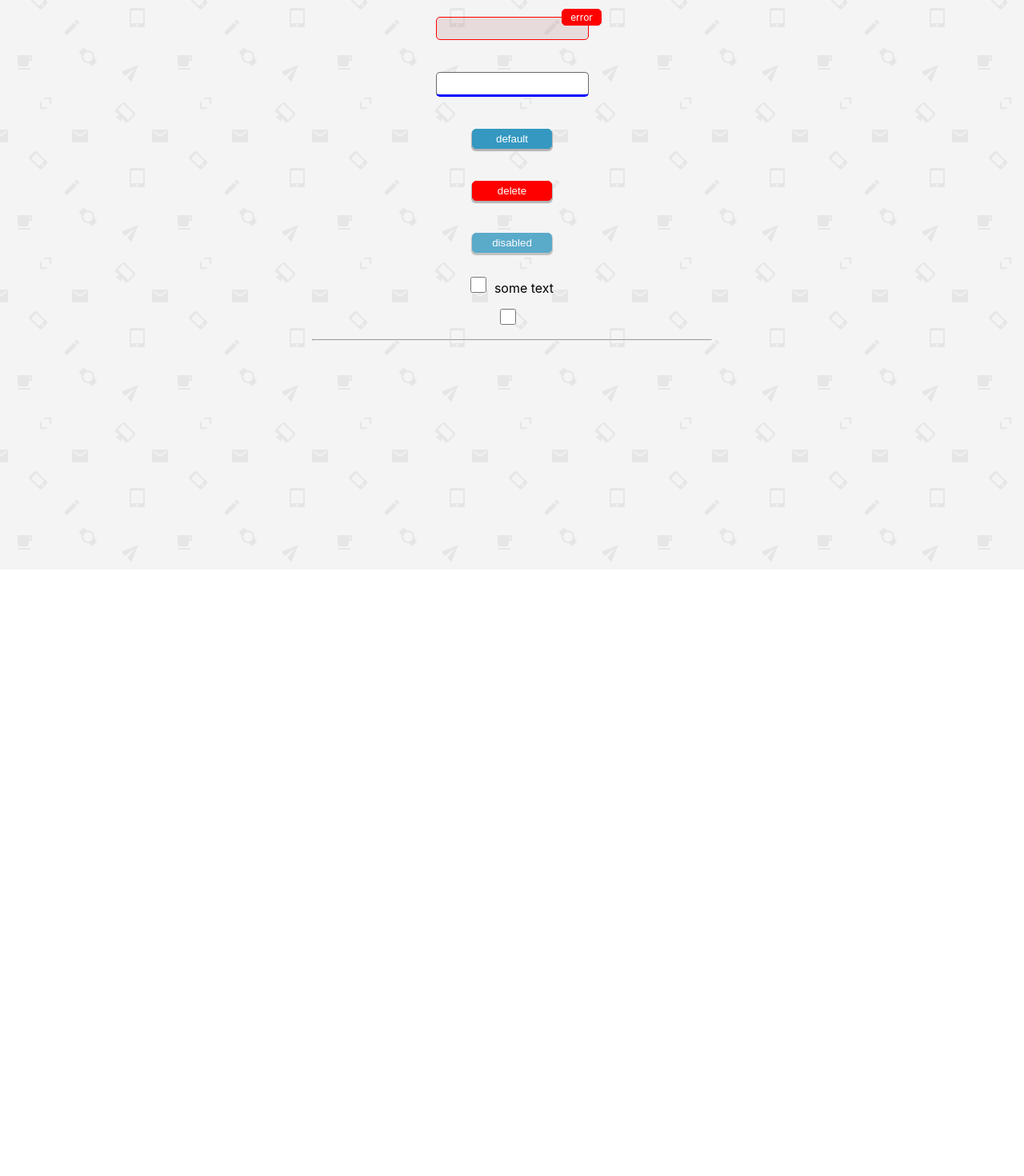
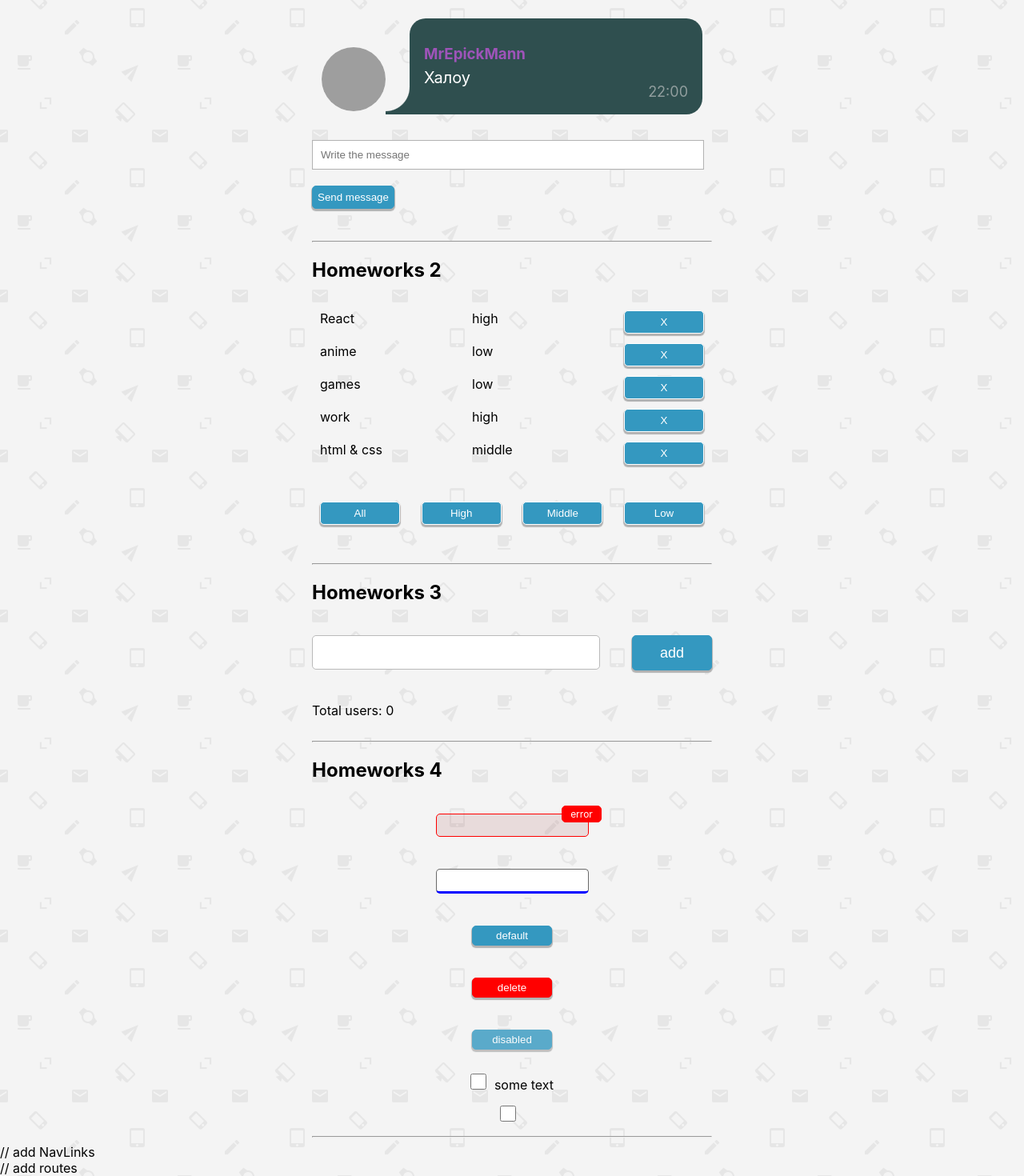
Before and after one commit to aivan3d66/tasksFromIgnat, a React (Create React App) app in the folder my-app/: page / in a window 1280 px wide. Shown: the part 88-1558 px from the top of the page at 80% size. Before the commit the page ends 800 px from the top, so only its background shows below. Built offline with nearby package versions, Linux system fonts and the light colour scheme; grey boxes are pictures that could not be loaded.

Commit message:
add all tasks import

```diff
--- a/my-app/src/p1-main/m1-ui/u1-app/App.tsx
+++ b/my-app/src/p1-main/m1-ui/u1-app/App.tsx
@@ -1,20 +1,21 @@
 import React from 'react'
 import s from './App.module.css'
-// import HW1 from '../../../p2-homeworks/h1/HW1'
-// import HW2 from '../../../p2-homeworks/h2/HW2'
-// import HW3 from '../../../p2-homeworks/h3/HW3'
+import HW1 from '../../../p2-homeworks/h1/HW1'
+import HW2 from '../../../p2-homeworks/h2/HW2'
+import HW3 from '../../../p2-homeworks/h3/HW3'
 import HW4 from '../../../p2-homeworks/h4/HW4'
+import HW5 from '../../../p2-homeworks/h5/HW5'
 
 
 function App() {
     return (
         <div className={s.App}>
             <div>react homeworks:</div>
-            {/*<HW1/>*/}
-            {/*<HW2/>*/}
-            {/*<HW3/>*/}
+            <HW1/>
+            <HW2/>
+            <HW3/>
             <HW4/>
-            {/*<HW5/>*/}
+            <HW5/>
         </div>
     )
 }
```
